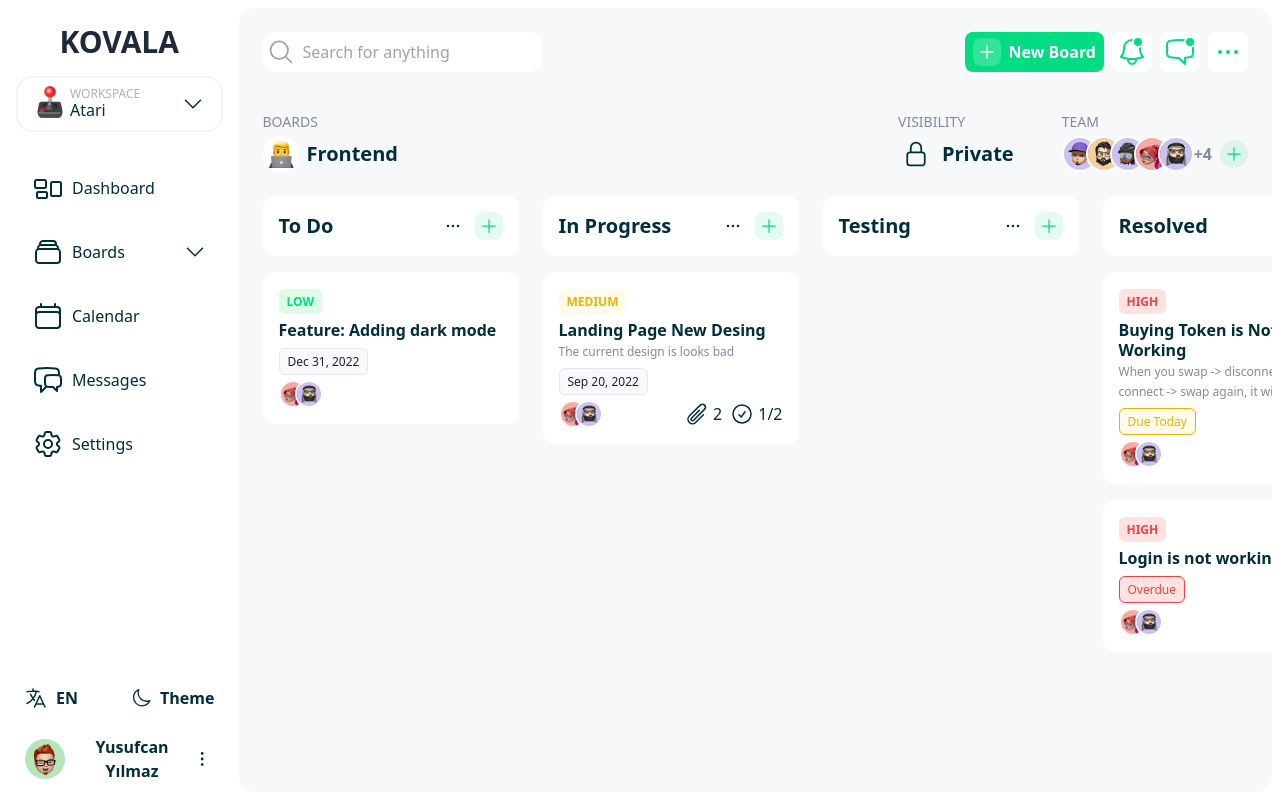
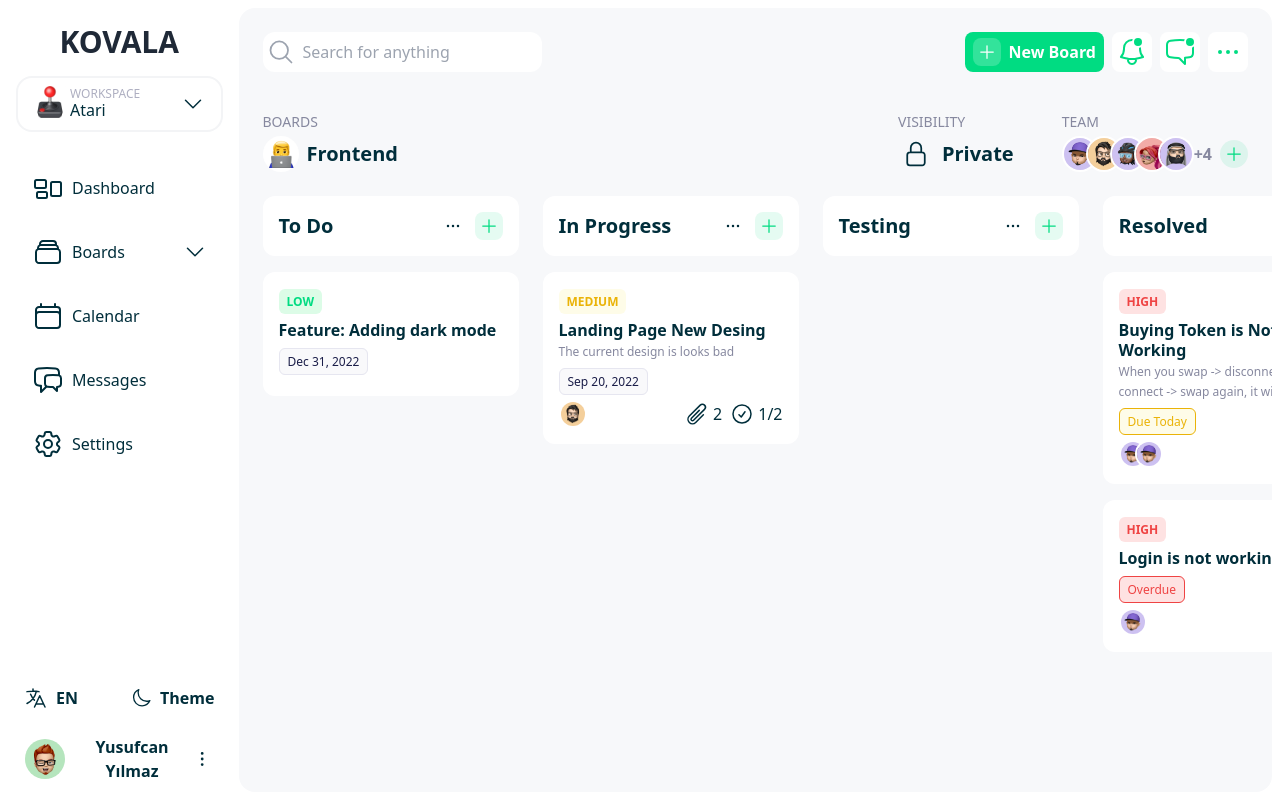
Before and after one commit to YusufcanY/kovala, a Nuxt app: page /boards/1 in a window 1280 px wide. Built offline with nearby package versions, Linux system fonts and the light colour scheme.

Commit message:
feat: randomize assignees and display on issue

```diff
--- a/pages/boards/[board].vue
+++ b/pages/boards/[board].vue
@@ -6,12 +6,40 @@
     PlusIcon,
   } from '@heroicons/vue/24/outline'
   import Draggable from 'vuedraggable'
-  import { Issue, List } from '@/types/Board'
+  import type { Issue, List } from '@/types/Board'
+  import type { Person } from '@/types/Person'
 
   // eslint-disable-next-line @typescript-eslint/no-unused-vars, no-unused-vars
   type DraggableElement = {
     element: Issue
   }
+  const people = useState<Person[]>('people', () => [
+    {
+      id: 1,
+      name: 'Ymir Vision',
+      image: '/memojis/memoji-1.jpg',
+    },
+    {
+      id: 2,
+      name: 'John Doe',
+      image: '/memojis/memoji-3.jpg',
+    },
+    {
+      id: 3,
+      name: 'Alcoholic German',
+      image: '/memojis/memoji-5.jpg',
+    },
+    {
+      id: 4,
+      name: 'Fart Beeday',
+      image: '/memojis/memoji-4.jpg',
+    },
+    {
+      id: 5,
+      name: 'Smith Backbone',
+      image: '/memojis/memoji-2.jpg',
+    },
+  ])
   const lists = ref<List[]>([
     // 10: To Do, 20: In Progress, 30: Resolved, 40: Closed, 50: Reopened
     {
@@ -22,7 +50,6 @@
           id: 2,
           title: 'Feature: Adding dark mode',
           priority: 10,
-          assignee: 'https://i.pravatar.cc/300?img=1',
           labels: [
             // need to display labels on front
             {
@@ -51,7 +78,9 @@
           title: 'Landing Page New Desing',
           description: 'The current design is looks bad',
           priority: 20,
-          assignee: 'https://i.pravatar.cc/300?img=1',
+          assignee: [
+            people.value[Math.floor(Math.random() * people.value.length)],
+          ],
           labels: [
             // need to display labels on front
             {
@@ -91,7 +120,10 @@
           description:
             'When you swap -> disconnect -> connect -> swap again, it will not work',
           priority: 30,
-          assignee: 'https://i.pravatar.cc/300?img=1',
+          assignee: [
+            people.value[Math.floor(Math.random() * people.value.length)],
+            people.value[Math.floor(Math.random() * people.value.length)],
+          ],
           labels: [
             // need to display labels on front
             {
@@ -114,7 +146,9 @@
           id: 4,
           title: 'Login is not working',
           priority: 30,
-          assignee: 'https://i.pravatar.cc/300?img=1',
+          assignee: [
+            people.value[Math.floor(Math.random() * people.value.length)],
+          ],
           labels: [
             // need to display labels on front
             {
@@ -143,7 +177,9 @@
           id: 5,
           title: 'Login Page Update',
           priority: 20,
-          assignee: 'https://i.pravatar.cc/300?img=1',
+          assignee: [
+            people.value[Math.floor(Math.random() * people.value.length)],
+          ],
           labels: [
             // need to display labels on front
             {
@@ -247,17 +283,15 @@
               </div>
               <div class="flex justify-between">
                 <div
+                  v-if="element.assignee && element.assignee.length"
                   class="flex flex-row-reverse items-center justify-end -space-x-3 space-x-reverse"
                 >
                   <img
+                    v-for="(assignee, index) in element.assignee"
+                    :key="index"
                     alt=""
                     class="h-7 w-7 rounded-full border-2 border-white"
-                    src="/memojis/memoji-1.jpg"
-                  />
-                  <img
-                    alt=""
-                    class="h-7 w-7 rounded-full border-2 border-white"
-                    src="/memojis/memoji-3.jpg"
+                    :src="assignee.image"
                   />
                 </div>
                 <div class="flex items-center space-x-2">
--- a/types/Board.d.ts
+++ b/types/Board.d.ts
@@ -1,3 +1,4 @@
+import type { Person } from '@/types/Person'
 interface Issue {
   id: number
   title: string
@@ -5,7 +6,7 @@ interface Issue {
   labels: object[]
   //   status: 10 | 20 | 30 | 40 | 50 // 10: To Do, 20: In Progress, 30: Resolved, 40: Closed, 50: Reopened
   priority: 10 | 20 | 30 // 10: Low, 20: Medium, 30: High
-  assignee: string
+  assignee?: Person[]
   due_date: string
   created_at: string
   updated_at: string
--- a/types/Messages.d.ts
+++ b/types/Messages.d.ts
@@ -8,4 +8,4 @@ interface Message {
   is_last_message_from_you?: boolean
   is_online?: boolean
 }
-export { Message }
+export type { Message }
--- /dev/null
+++ b/types/Person.d.ts
@@ -0,0 +1,6 @@
+interface Person {
+  id: number
+  name: string
+  image: string
+}
+export type { Person }
```
